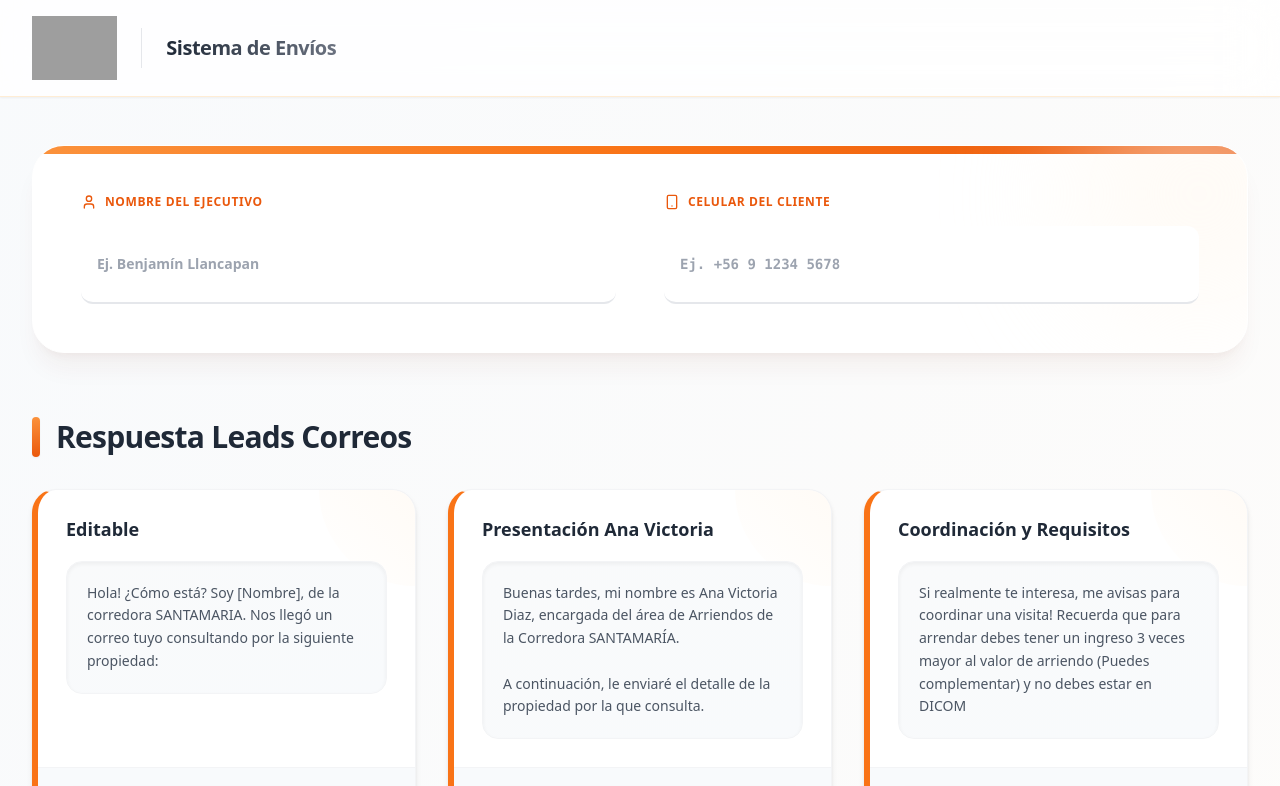
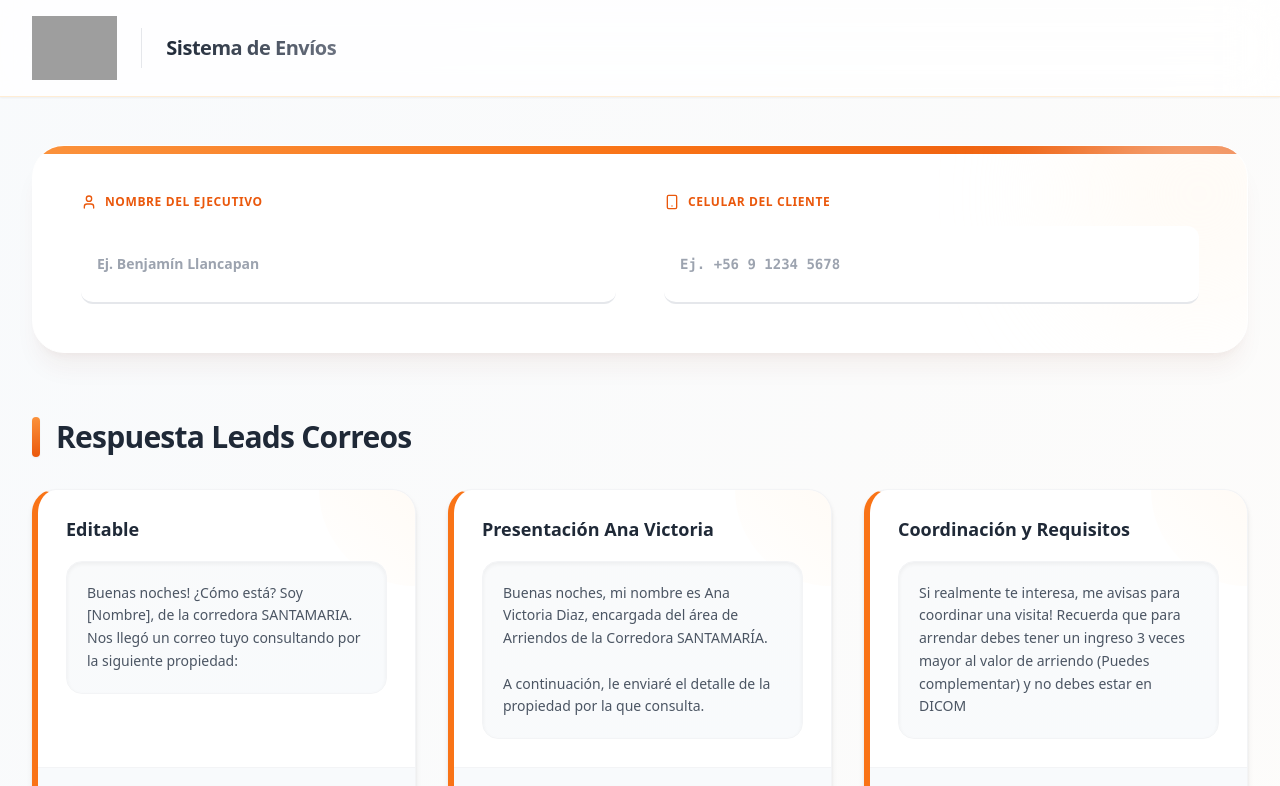
Before and after one commit to housebrokerschile-hash/sistema-de-env-os, a React (Vite) app: page / in a window 1280 px wide. Shown: the top 786 px of the page. Built offline with nearby package versions, Linux system fonts and the light colour scheme; grey boxes are pictures that could not be loaded.

Commit message:
Add dynamic greeting to email templates

```diff
--- a/App.jsx
+++ b/App.jsx
@@ -8,6 +8,14 @@ import {
   Check
 } from 'lucide-react';
 import { Toaster, toast } from 'sonner';
+
+// --- Helpers ---
+const getGreeting = () => {
+  const hour = new Date().getHours();
+  if (hour < 12) return 'Buenos días';
+  if (hour < 20) return 'Buenas tardes';
+  return 'Buenas noches';
+};
 
 // --- Components ---
 
@@ -108,7 +116,10 @@ const TemplateCard = ({ template, executiveName, clientNumber }) => {
   const [isCopied, setIsCopied] = useState(false);
 
   const getFinalText = () => {
-    let finalText = template.content.replace(/\[Nombre_Ejecutivo\]/g, executiveName || '[Nombre]');
+    let finalText = template.content
+      .replace(/\[Nombre_Ejecutivo\]/g, executiveName || '[Nombre]')
+      .replace(/\[Saludo\]/g, getGreeting());
+
     if (template.content.includes('[Input_Para_Link_Propiedad]')) {
         finalText = finalText.replace(/\[Input_Para_Link_Propiedad\]/g, propertyLink || '[Link Propiedad]');
     }
@@ -167,7 +178,7 @@ const TemplateCard = ({ template, executiveName, clientNumber }) => {
                 {propertyLink || '[Link Propiedad]'}
               </span>
             ) : (
-              <span key={i}>{part.replace(/\[Nombre_Ejecutivo\]/g, executiveName || '[Nombre]')}</span>
+              <span key={i}>{part.replace(/\[Nombre_Ejecutivo\]/g, executiveName || '[Nombre]').replace(/\[Saludo\]/g, getGreeting())}</span>
             )
           ))}
         </div>
@@ -225,13 +236,13 @@ function App() {
       id: '1',
       title: 'Editable',
       category: 'Correos',
-      content: `Hola! ¿Cómo está? Soy [Nombre_Ejecutivo], de la corredora SANTAMARIA. Nos llegó un correo tuyo consultando por la siguiente propiedad:`
+      content: `[Saludo]! ¿Cómo está? Soy [Nombre_Ejecutivo], de la corredora SANTAMARIA. Nos llegó un correo tuyo consultando por la siguiente propiedad:`
     },
     {
       id: '7',
       title: 'Presentación Ana Victoria',
       category: 'Correos',
-      content: `Buenas tardes, mi nombre es Ana Victoria Diaz, encargada del área de Arriendos de la Corredora SANTAMARÍA.\n\nA continuación, le enviaré el detalle de la propiedad por la que consulta.`
+      content: `[Saludo], mi nombre es Ana Victoria Diaz, encargada del área de Arriendos de la Corredora SANTAMARÍA.\n\nA continuación, le enviaré el detalle de la propiedad por la que consulta.`
     },
     {
       id: '2',
@@ -243,19 +254,19 @@ function App() {
       id: '3',
       title: 'Llamadas no contestadas',
       category: 'Llamadas',
-      content: `Hola! mi nombre es [Nombre_Ejecutivo], asistente de Arriendos de la corredora SANTAMARIA. Recibí una llamada y no la pude contestar, en que lo puedo ayudar?`
+      content: `[Saludo]! Mi nombre es [Nombre_Ejecutivo], asistente de Arriendos de la corredora SANTAMARIA. Recibí una llamada y no la pude contestar, en que lo puedo ayudar?`
     },
     {
       id: '4',
       title: 'Llamadas fds',
       category: 'Llamadas',
-      content: `Hola! mi nombre es [Nombre_Ejecutivo], asistente de Arriendos de SANTAMARIA. Recibí una llamada durante el fin de semana y no la pude contestar, en que lo puedo ayudar?`
+      content: `[Saludo]! Mi nombre es [Nombre_Ejecutivo], asistente de Arriendos de SANTAMARIA. Recibí una llamada durante el fin de semana y no la pude contestar, en que lo puedo ayudar?`
     },
     {
       id: '5',
       title: 'Propiedad no disponible',
       category: 'Otros',
-      content: `Hola! Lamentablemente esa propiedad ya no se encuentra disponible. Sin embargo, en los siguientes enlaces puedes revisar otras opciones actuales. Para consultar disponibilidad, me puedes escribir por este mismo medio:
+      content: `[Saludo]! Lamentablemente esa propiedad ya no se encuentra disponible. Sin embargo, en los siguientes enlaces puedes revisar otras opciones actuales. Para consultar disponibilidad, me puedes escribir por este mismo medio:
 
 *ARRIENDOS HASTA $350.000:*
 https://www.santamaria.cl/PropiedadesListado.aspx?From=Search&Tipo=P&Pr_Privada=0&Ubz_Id=0&Po_R_Id=8&Pr_Tipo_Id=8&Pr_Tipo_Operacion=2&Pr_Valor_Desde=0&Pr_Valor_Hasta=350000&Pr_Piezas_Desde=0
@@ -281,7 +292,7 @@ Sin ese mensaje, la visita no se considera confirmada.`
       id: '8',
       title: 'Formulario Publicación',
       category: 'Otros',
-      content: `¡Hola! ¿Cómo está? Para poder publicar su departamento a la brevedad, le pedimos que por favor nos ayude completando este breve formulario con las características de la propiedad:
+      content: `¡[Saludo]! ¿Cómo está? Para poder publicar su departamento a la brevedad, le pedimos que por favor nos ayude completando este breve formulario con las características de la propiedad:
 
 👉 https://docs.google.com/forms/d/e/1FAIpQLSeV8WU3J6c2CczZritzVDmkYOK8SjSQeLF_9O9T9HUZLITo3A/viewform?usp=header
 
```
